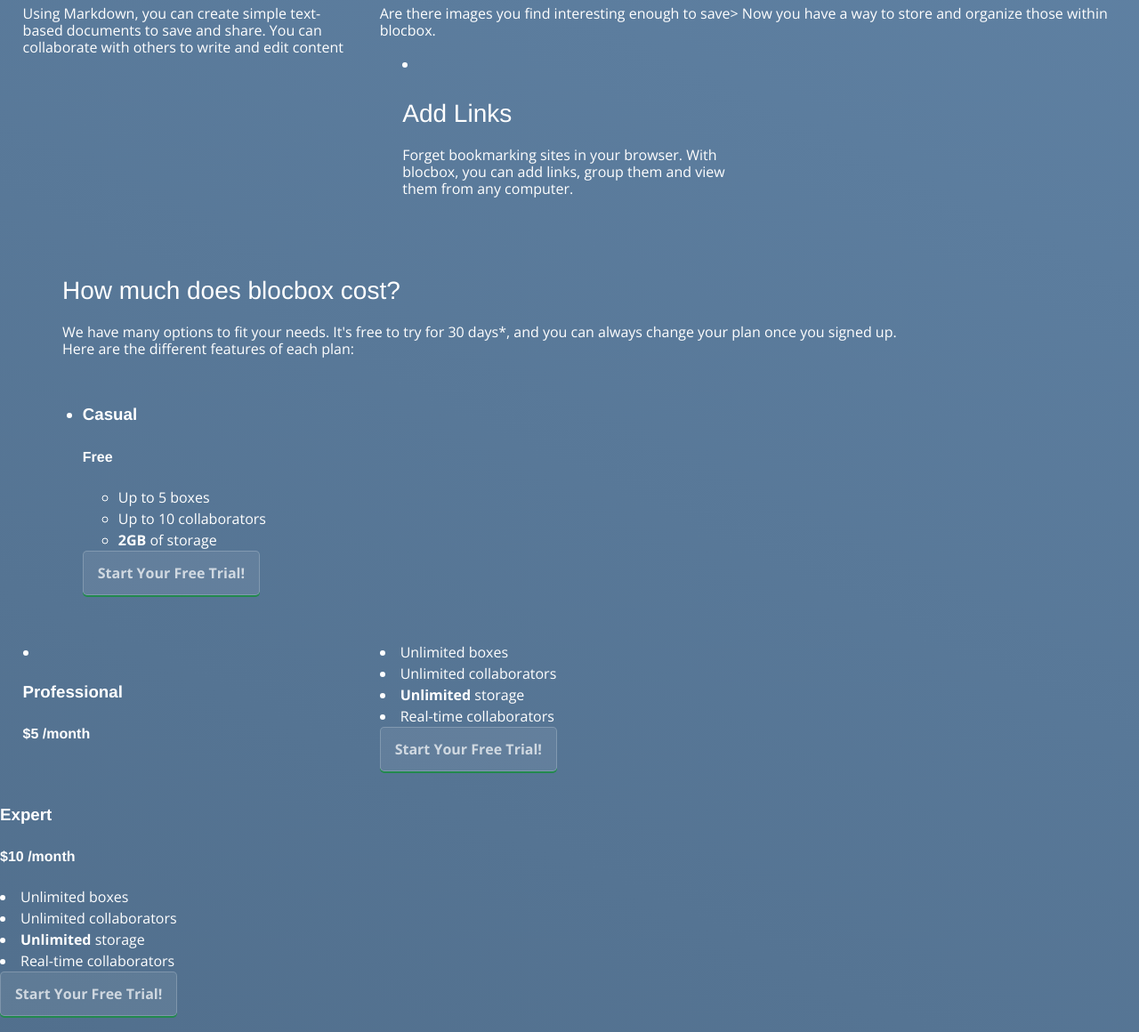
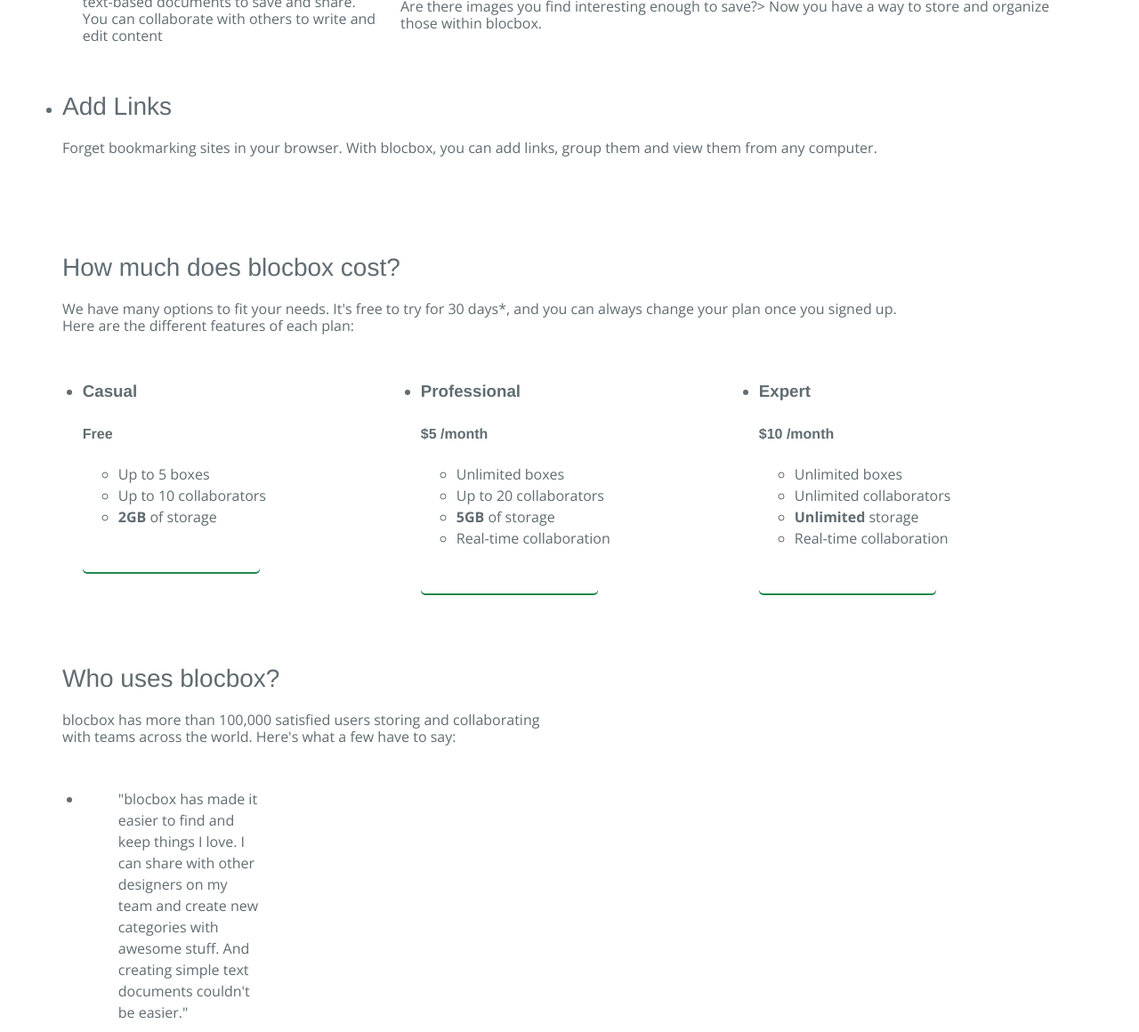
Before and after one commit to tessestandarte/Blocbox, a plain HTML site: page index.html in a window 1280 px wide. Shown: the part 654-1814 px from the top of the page at 89% size. Drawn offline with nearby package versions, Linux system fonts and the light colour scheme; grey boxes are pictures that could not be loaded.

Commit message:
Assingment-30-Completed

```diff
--- a/css/style.css
+++ b/css/style.css
@@ -71,6 +71,30 @@
    }
  }
 
+ @media (min-width: 1440px) {
+   .container {
+      width: 1340px;
+   }
+ }
+
+/*Media query for TV*/
+
+ @media (min-width: 1920px) {
+   .container {
+      width: 1366px}
+ }
+   .one-half  {
+      width:46%;
+   }
+   .one-third {
+      width:29.33333%;
+   }
+   .one-fourth {
+      width:21%;
+
+   }
+}
+
  /* HEADER */
 
  header {
@@ -129,6 +153,7 @@
    margin:3em auto 0;
  }
 
+
  /* BUTTONS */
 
  .btn {
--- a/index.html
+++ b/index.html
@@ -15,7 +15,7 @@
  <link rel="stylesheet" href="css/normalize.css">
  <link rel="stylesheet" href="css/style.css">
  <link rel="stylesheet" href="css/font-awesome.css">
- <link rel="stylesheet" href="css/animated.css">
+ <link rel="stylesheet" href="css/animate.css">
 
 
 
@@ -34,42 +34,44 @@
  		</div>
  	</nav>
  	<div class="container hero">
-    <h1 class ="animated infinite fadeIn">Save, share and collaborate</h1>
+    <h1 class ="animated infinite fadeIn">Save, share and collaborate!</h1>
 
  		<p>blocbox lets you collect and sort information.<br/>Create simple notes, add links and store images</p>
  		<a href= "signup.html" class="btn">Start Your Free Trial!</a>
- 		<img source = "images/dashboard-png" alt="Blocbox">
+ 		<img source = "images/dashboard.png" alt="Blocbox">
     </div>
 
  </header>
- </body>
- </html>
+
  <!-- Hero -->
 
  <header>
 <main role="main">
 	<!-- Benefits -->
 	<section class ="benefits">
-		<u1 class ="container">
+		<ul class ="container">
 			<li class = "one-third">
 				<h2>Create Notes </h2>
 				<p>Using Markdown, you can create simple text-based documents to save and share.  You can collaborate with others to write and edit content </p>
 		 </li>
 
-			<li class= "one third">
+     <u1 class="container">
+			<li class= "middle">
 				<h2>Save Images</h2>
-				<p>Are there images you find interesting enough to save> Now you have a way to store and organize those within blocbox.</p>
+				<p>Are there images you find interesting enough to save?> Now you have a way to store and organize those within blocbox.</p>
 			</li>
 
-			<li class="one-third">
+      <u1 class="container">
+			<li class="end">
 				<h2>Add Links</h2>
 				<p>Forget bookmarking sites in your browser. With blocbox, you can add links, group them and view them from any computer.</p>
 			</li>
 
-			</u1>
+			</ul>
 
-			<!--Pricing-->
 
+
+       <!-- Pricing -->
   <section class="pricing">
     <div class="container">
       <h2>How much does blocbox cost?</h2>
@@ -88,41 +90,37 @@
           <a href="signup.html" class="btn">Start Your Free Trial!</a>
         </div>
       </li>
-   </ul>
-
-<li class ="one-third">
+    <li class="one-third">
       <div class="box middle">
         <h3>Professional</h3>
         <h4><span>$</span>5 <span class="month">/month</span></h4>
-<u1>
+        <ul>
+          <li>Unlimited boxes</li>
+          <li>Up to 20 collaborators</li>
+          <li><strong>5GB</strong> of storage</li>
+          <li>Real-time collaboration</li>
+        </ul>
+        <a href="signup.html" class="btn">Start Your Free Trial!</a>
+      </div>
+    </li>
+    <li class="one-third">
+      <div class="box">
+        <h3>Expert</h3>
+        <h4><span>$</span>10 <span class="month">/month</span></h4>
+        <ul>
           <li>Unlimited boxes</li>
           <li>Unlimited collaborators</li>
           <li><strong>Unlimited</strong> storage</li>
-<li>Real-time collaborators</li>
-
-</u1>
+          <li>Real-time collaboration</li>
+        </ul>
         <a href="signup.html" class="btn">Start Your Free Trial!</a>
       </div>
     </li>
-</u1
-
-<li class ="one-third">
-<div class= "middle">
-<h3>Expert</h3>
-<h4><span>$</span>10 <span class="month">/month</span></h4>
-<u1>
-<li>Unlimited boxes</li>
-<li>Unlimited collaborators</li>
-<li><strong>Unlimited</strong> storage</li>
-<li>Real-time collaborators</li>
-
-</u1>
-<a href="signup.html" class="btn">Start Your Free Trial!</a>
-</div>
-</li>
-</u1
+    </ul>
 
   </section>
+</main>
+
 
  <!-- Testimonials -->
  <section class="testimonials">
@@ -174,7 +172,6 @@
        <p class="name"><strong>Stella B.</strong><br/>Freelance Designer, N. Dakota</p>
      </li>
   </ul>
- </section>
  </section>
 
  <!-- Testimonials -->
@@ -241,7 +238,6 @@
  </section>
 </main>
 
-<!--Footer -->
 
 <!-- Footer -->
  <footer>
```
Also changed, not shown: 2 other files. Lines whose indentation alone changed are shown as unchanged.
